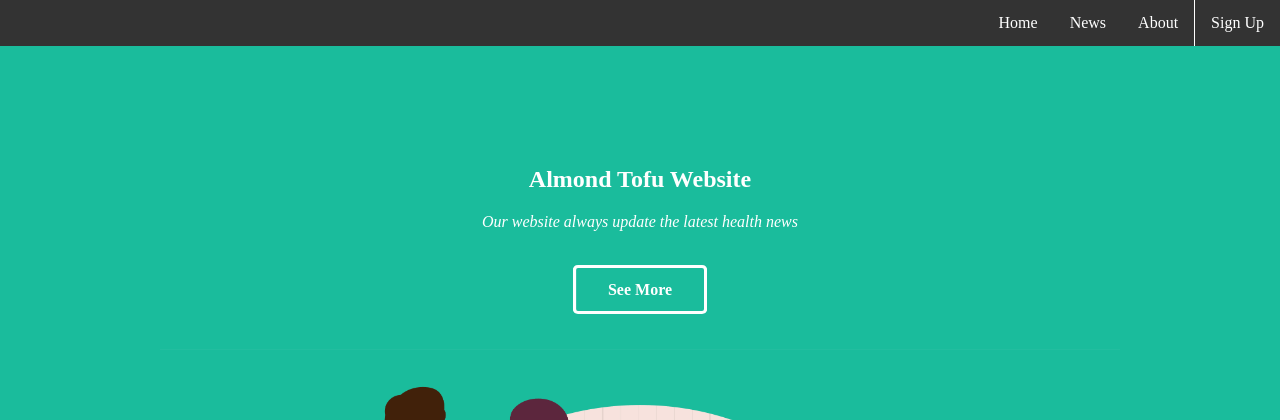
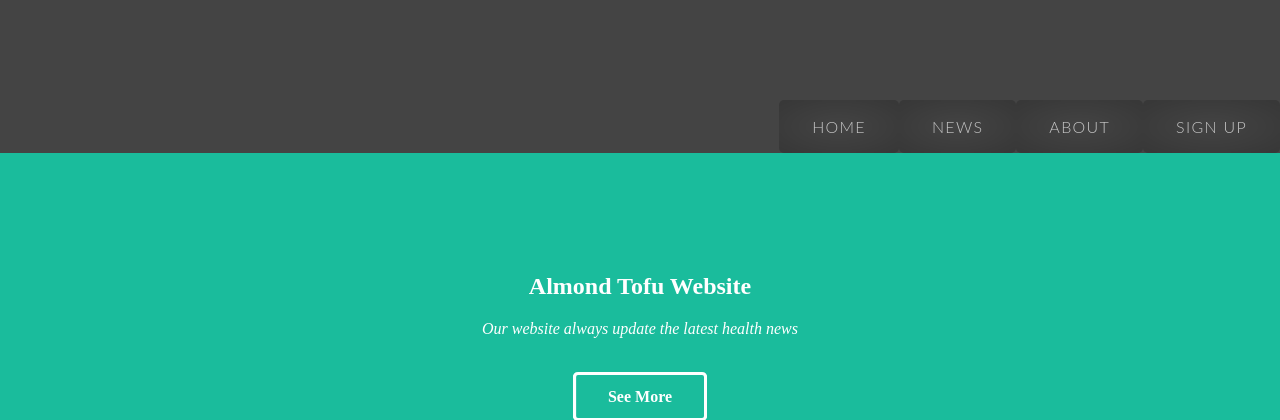
Before and after one commit to Nielioo/Covid19-Website-AlmondTofuTeam, a PHP site: page /index.php in a window 1280 px wide. Shown: the top 420 px of the page. Run offline with PHP 8.4, Linux system fonts and the light colour scheme; some web fonts are replaced.

Commit message:
Thunderbreathing: First Clap!

```diff
--- a/navigation_bar.css
+++ b/navigation_bar.css
@@ -35,9 +35,72 @@ ul {
   border-right: 1px solid white;
 }
 
-  /* .text5 {
-    background-color: #9fedd7;
-    border-radius: 10px;
-    color: black;
-    transition: all 0.4s ease-in-out;
-  } */
+.btn-glass {
+  flex-grow: 1;
+  text-align: center;
+  display: inline-block;
+  color: rgba(255, 255, 255, 0.7);
+  text-decoration: none;
+  padding: 1em 2em;
+  font-family: Lato;
+  font-weight: 300;
+  border: 1px dotted transparent;
+  letter-spacing: 0.98pt;
+  text-transform: uppercase;
+  transition: background-position 2s cubic-bezier(0, 1, 0, 1),
+    border-color 500ms, background-color 500ms;
+  position: relative;
+  background-attachment: fixed, scroll;
+  background-size: 100vw 100vh, cover;
+  background-position: center center, 0 0;
+  background-image: repeating-linear-gradient(
+      -45deg,
+      rgba(255, 255, 255, 0) 8%,
+      rgba(255, 255, 255, 0.075) 10%,
+      rgba(255, 255, 255, 0.075) 14%,
+      rgba(255, 255, 255, 0.15) 14%,
+      rgba(255, 255, 255, 0.15) 15%,
+      rgba(255, 255, 255, 0.075) 17%,
+      rgba(255, 255, 255, 0) 30%,
+      rgba(255, 255, 255, 0) 36%,
+      rgba(255, 255, 255, 0.075) 40%,
+      rgba(255, 255, 255, 0.15) 42%,
+      rgba(255, 255, 255, 0) 43%,
+      rgba(255, 255, 255, 0) 55%,
+      rgba(255, 255, 255, 0.075) 60%,
+      rgba(255, 255, 255, 0.075) 66%,
+      rgba(255, 255, 255, 0.15) 66%,
+      rgba(255, 255, 255, 0.075) 70%,
+      rgba(255, 255, 255, 0) 75%,
+      rgba(255, 255, 255, 0) 100%
+    ),
+    radial-gradient(
+      ellipse farthest-corner,
+      transparent,
+      rgba(0, 0, 0, 0.2) 110%
+    );
+}
+.btn-glass:hover {
+  background-position: -100vw 0, 0 0;
+}
+.btn-glass:active {
+  background-position: -75vw 0, 0 0;
+  border-style: solid;
+}
+
+.nav-dark {
+  background-color: #444;
+}
+.nav-dark .btn-glass {
+  color: rgba(255,255,255,0.7);
+  background-color: rgba(17,17,17,0);
+}
+.nav-dark .btn-glass:hover {
+  border-color: #000000;
+  background-color: #111111;
+}
+.nav-dark .btn-glass:active {
+  position: relative;
+  z-index: 1;
+  box-shadow: 0 0 1em 0.5ex rgba(17,17,17,0.5);
+}
--- a/navigation_bar.html
+++ b/navigation_bar.html
@@ -1,8 +1,8 @@
 <link rel="stylesheet" href="navigation_bar.css">
 
-<ul>
-    <li class="text4"><a href="logreg.php">Sign Up</a></li>
-    <li class="text3 divider"><a href="">About</a></li>
-    <li class="text2"><a href="">News</a></li>
-    <li class="text1"><a href="index.php">Home</a></li>
+<ul class="btn-bar nav-dark">
+    <li><a class="btn btn-glass" href="logreg.php">Sign Up</a></li>
+    <li><a class="btn btn-glass" href="">About</a></li>
+    <li><a class="btn btn-glass" href="">News</a></li>
+    <li><a class="btn btn-glass" href="index.php">Home</a></li>
 </ul>
```
Also changed, not shown: navigation_bar_after.html (+5 -5 lines). Lines whose indentation alone changed are shown as unchanged.
